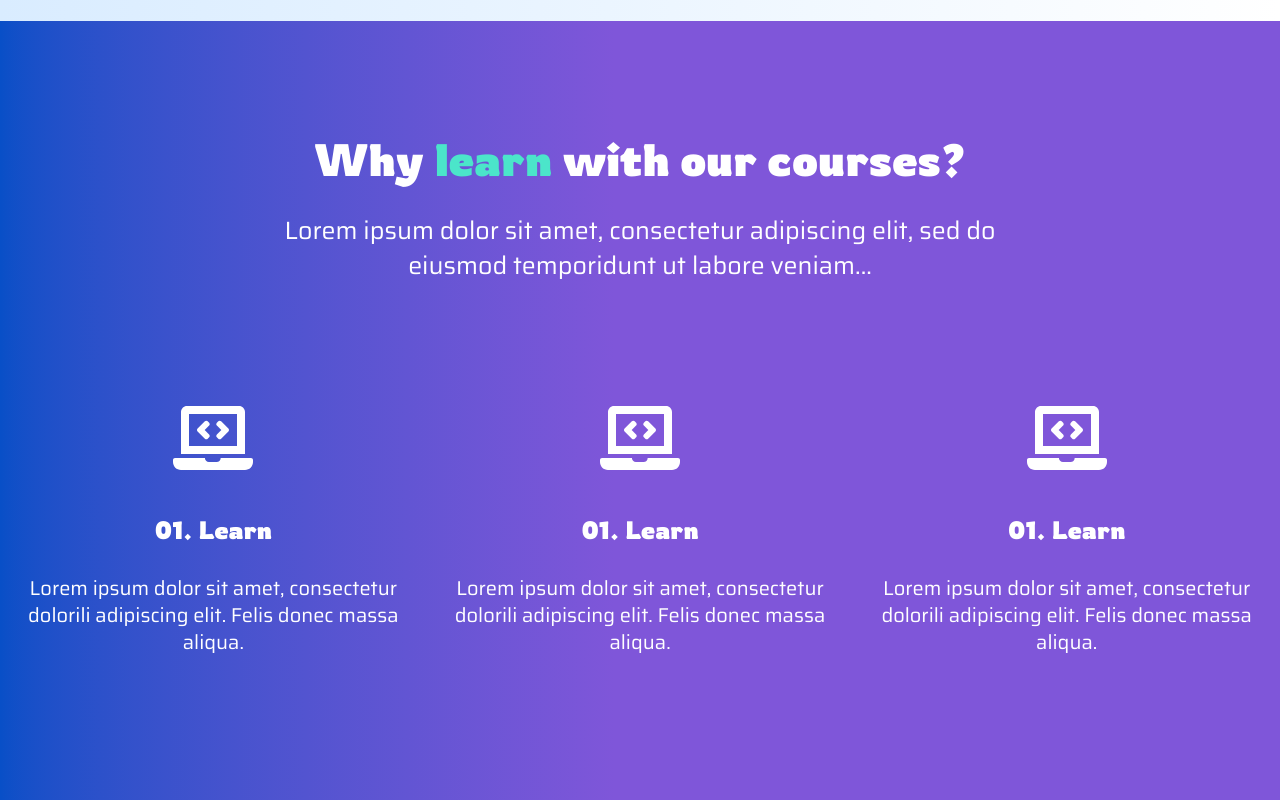
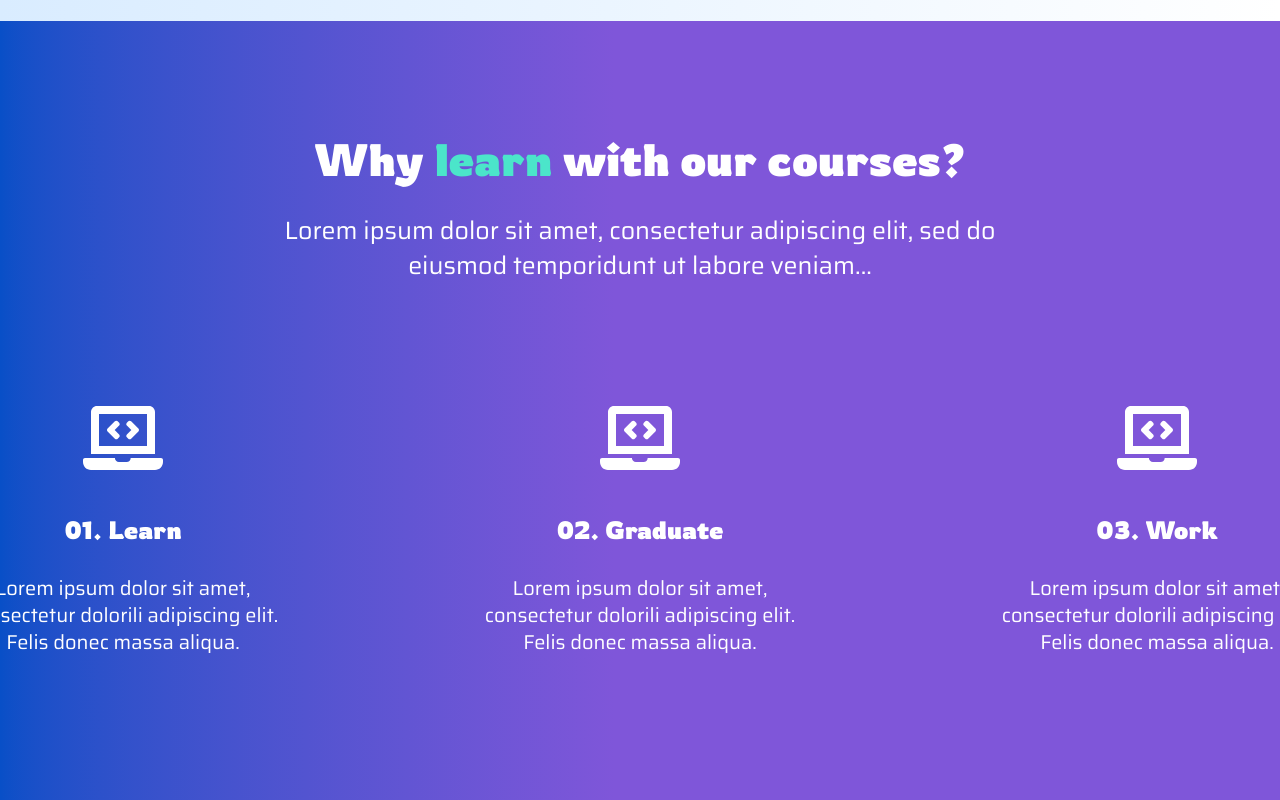
Before and after one commit to shoumen-shomu/edujarr, a Next.js app: page / in a window 1280 px wide. Shown: the part 2816-3616 px from the top of the page. Built offline with nearby package versions, Linux system fonts and the light colour scheme.

Commit message:
gap added

```diff
--- a/src/app/layouts/home/Learn.jsx
+++ b/src/app/layouts/home/Learn.jsx
@@ -20,30 +20,30 @@ const Learn = () => {
               eiusmod temporidunt ut labore veniam...
             </p>
           </div>
-          <div className="flex justify-between">
+          <div className="flex gap-46.5 justify-center">
             <div className="text-center">
               <FaLaptopCode className="text-white mx-auto" size={80} />
               <p className="font-rowdies font-bold text-[25px] text-white leading-8 pt-9 pb-7.25">01. Learn</p>
-              <span className="font-saira font-normal text-xl text-white leading-6.75 w-82.75">
+              <p className="font-saira font-normal text-xl text-white leading-6.75 w-82.75">
                 Lorem ipsum dolor sit amet, consectetur dolorili adipiscing
                 elit. Felis donec massa aliqua.
-              </span>
+              </p>
             </div>
             <div className="text-center">
               <FaLaptopCode className="text-white mx-auto" size={80} />
-              <p className="font-rowdies font-bold text-[25px] text-white leading-8 pt-9 pb-7.25">01. Learn</p>
-              <span className="font-saira font-normal text-xl text-white leading-6.75 w-82.75">
+              <p className="font-rowdies font-bold text-[25px] text-white leading-8 pt-9 pb-7.25">02. Graduate</p>
+              <p className="font-saira font-normal text-xl text-white leading-6.75 w-82.75">
                 Lorem ipsum dolor sit amet, consectetur dolorili adipiscing
                 elit. Felis donec massa aliqua.
-              </span>
+              </p>
             </div>
             <div className="text-center">
               <FaLaptopCode className="text-white mx-auto" size={80} />
-              <p className="font-rowdies font-bold text-[25px] text-white leading-8 pt-9 pb-7.25">01. Learn</p>
-              <span className="font-saira font-normal text-xl text-white leading-6.75 w-82.75">
+              <p className="font-rowdies font-bold text-[25px] text-white leading-8 pt-9 pb-7.25">03. Work</p>
+              <p className="font-saira font-normal text-xl text-white leading-6.75 w-82.75">
                 Lorem ipsum dolor sit amet, consectetur dolorili adipiscing
                 elit. Felis donec massa aliqua.
-              </span>
+              </p>
             </div>
           </div>
         </Container>
```
